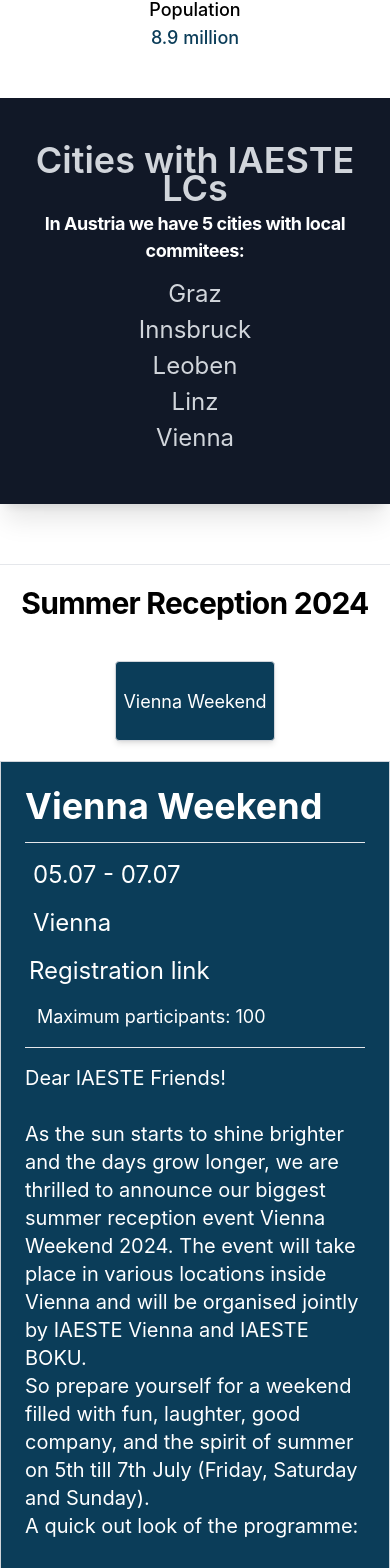
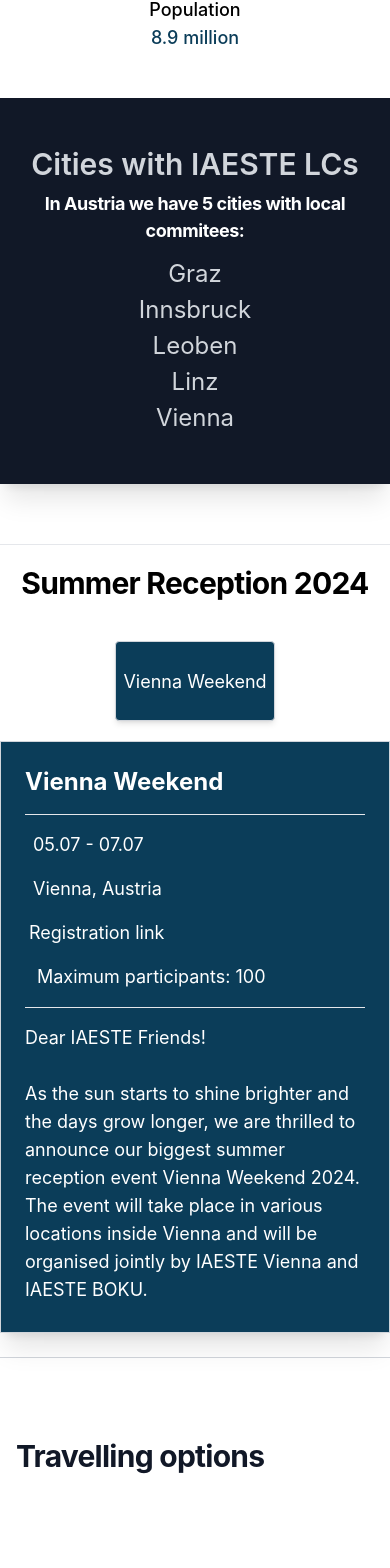
Before and after one commit to RistovskiBojan98/IAESTE_AP, a React (Create React App) app: page /Austria in a window 390 px wide. Shown: the part 3970-5538 px from the top of the page. Built offline with nearby package versions, Linux system fonts and the light colour scheme.

Commit message:
Update UXUI

```diff
--- a/src/components/committees/Committees.jsx
+++ b/src/components/committees/Committees.jsx
@@ -35,10 +35,7 @@
         style={{ paddingTop: "3rem", paddingBottom: "3rem" }}
       >
         <div className="md:ml-auto md:pl-10 text-center"> {/* md:w-1/2 */}
-          <h2
-            className="text-lg font-semibold text-gray-300"
-            style={{ fontSize: "36px" }}
-          >
+          <h2 className="text-3xl md:text-4xl font-semibold text-gray-300">
             Cities with IAESTE LCs
           </h2>
           <p className="mt-2 font-bold tracking-tight text-white" style={{fontSize: '18px'}}>
--- a/src/components/food/Food.jsx
+++ b/src/components/food/Food.jsx
@@ -14,14 +14,14 @@
     drinks.find((obj) => obj.country === country).content;
 
   const countryData = countryDrinks ? countryFood.concat(countryDrinks) : countryFood;
-  const counter = !!countryData.length
+  const maxItemsToShow = countryData && countryData.length >= 3 ? 3 : countryData.length
 
   const [startIndex, setStartIndex] = useState(0);
 
   const cards =
     countryData.length > 0 &&
     countryData
-      .slice(startIndex, startIndex + (width >= 768 ?  3 : 1))
+      .slice(startIndex, startIndex + (width >= 768 ?  maxItemsToShow : 1))
       .map((item) => (
         <FoodCard
           key={item.id}
@@ -40,7 +40,7 @@
 
   return (
     <>
-    { counter ? (
+    { countryData.length ? (
       <section
       style={{ padding: "0 2rem" }}
       ref={foodRef}
@@ -64,7 +64,7 @@
           </svg>
         </button>
         <div className={classes.cards}
-          style={{gridTemplateColumns: width >= 768 ? 'repeat(3, 1fr)' : ''}}>{cards}</div>
+          style={{gridTemplateColumns: width >= 768 ? `repeat(${maxItemsToShow}, 1fr)` : ''}}>{cards}</div>
         <button
           onClick={showNext}
           disabled={startIndex + 3 >= countryData.length}
--- a/src/components/hero/Hero.jsx
+++ b/src/components/hero/Hero.jsx
@@ -1,8 +1,8 @@
 import React from 'react';
-import austria from './austria.jpg';
 import { countryImages } from './heroImages';
 import classes from './Hero.module.css';
 import { countrySocialLinks } from './socialLinks';
+import { information } from '../generalInformation/information';
 
 const Hero = ({
     country,
@@ -11,9 +11,8 @@
     scrollToTransport,
     scrollToSummerReception,
 }) => {
-    const heroImg = countryImages.find((item) => item.country === country)
-        ? countryImages.find((item) => item.country === country).image
-        : austria;
+    const heroImg = countryImages.find((item) => item.country === country)?.image
+        ?? information.find((obj) => obj.country === country).data[0].imageUrl
 
     const socialLinks = countrySocialLinks.find((item) => item.country === country)
 
--- a/src/components/sr-weekends/EventList.jsx
+++ b/src/components/sr-weekends/EventList.jsx
@@ -92,6 +92,7 @@
             const savedFilterValues = localStorage.getItem('filterValues');
             let events = [...transformedEvents]
             let filter = []
+            let date = null
             if (savedFilterValues) {
                 const filterValues = JSON.parse(savedFilterValues);
                 if (filterValues.selectedCountries) {
@@ -110,15 +111,19 @@
                     const startDate = new Date(filterValues.startDate);
                     events = events.filter(event => new Date(event.start) >= startDate || new Date(event.end));
                     filter.push({ "From date": formatDate(filterValues.startDate) })
+                    date = filterValues.startDate
                 }
                 if (filterValues.endDate) {
                     const endDate = new Date(filterValues.endDate);
                     events = events.filter(event => new Date(event.end) <= endDate || new Date(event.start) <= endDate);
                     filter.push({ "To date": formatDate(filterValues.endDate) })
+                    if (!date) date = filterValues.endDate
                 }
             }
             setFilteredEvents(events)
             setFilter(filter)
+            console.log(date)
+            if (date) setCurrentDate(moment(date))
         }
     };
 
--- a/src/components/sr-weekends/SRNavbar.jsx
+++ b/src/components/sr-weekends/SRNavbar.jsx
@@ -18,7 +18,7 @@
                       <a href="/">
                         <img
                           alt="CER Summer App"
-                          className="w-auto h-24 mt-8"
+                          className="w-auto h-24"
                           src={cerLogo}
                         />
                       </a>
--- a/src/components/summer-recepiton/SummerReception.jsx
+++ b/src/components/summer-recepiton/SummerReception.jsx
@@ -1,5 +1,6 @@
 import React, { useState, useEffect } from 'react';
 import { summerReception } from "./summerReception"
+import css from "../sr-weekends/EventPopup/event-popup.module.css"
 
 const SummerReception = ({ country, summerReceptionRef }) => {
   let smCols = 2;
@@ -65,15 +66,15 @@
           <div className="border border-gray-300 w-full max-w-7xl shadow-xl sm:overflow-hidden sm:rounded-2xl">
             <div className="flex flex-col md:flex-row">
               <div className="w-full bg-[#0B3D59] p-6 text-white">
-                <h3 className="text-4xl font-bold">{weekend.name}</h3>
+                <h3 className="text-2xl md:text-4xl font-bold">{weekend.name}</h3>
                 <hr className='mt-4'></hr>
-                <div className="flex items-center text-2xl mt-4">
+                <div className="flex items-center text-lg md:text-2xl mt-4">
                   <i className="far fa-calendar-alt mr-2 text-white"></i> {weekend.date}
                 </div>
-                <div className="flex items-center text-2xl mt-4">
-                  <i className="fas fa-map-marker-alt text-white mr-2"></i> {weekend.location}
+                <div className="flex items-center text-lg md:text-2xl mt-4">
+                  <i className="fas fa-map-marker-alt text-white mr-2"></i> {weekend.location + ", " + country}
                 </div>
-                <div className="flex items-center text-2xl mt-4 hover:text-sky-500">
+                <div className="flex items-center text-lg md:text-2xl mt-4 hover:text-sky-500">
                   <a href={weekend.link} target='_blank' rel="noreferrer">
                     <i className="fas fa-link text-white mr-1"></i> Registration link
                   </a>
@@ -84,11 +85,13 @@
                   </div>
                 )}
                 <hr className='mt-4'></hr>
-
-                <p className='text-xl my-4 pb-10'> {weekend.description.split('\n').map((paragraph, index) => (
+                <div className={css.overflowDescription} style={{maxHeight: '300px'}}>
+                  <p className='text-lg md:text-xl my-4 pb-10'> {weekend.description.split('\n').map((paragraph, index) => (
                     <p key={index}>{paragraph}<br></br></p>
                   ))}
                   </p>
+                </div>
+
               </div>
               {/* <div className="w-full md:w-1/2">
                 <img
```
Lines whose indentation alone changed are shown as unchanged.
